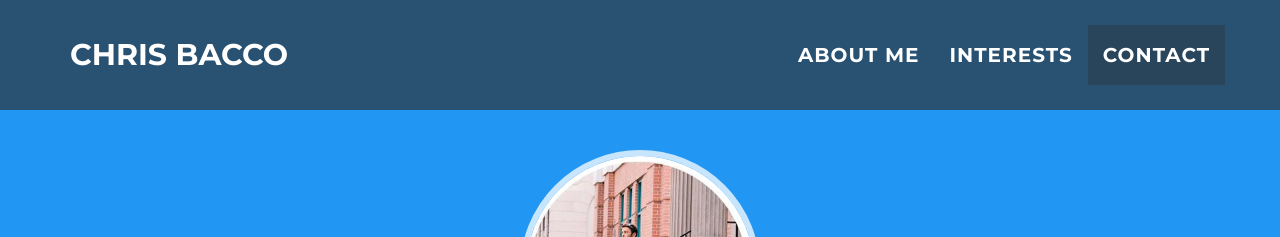
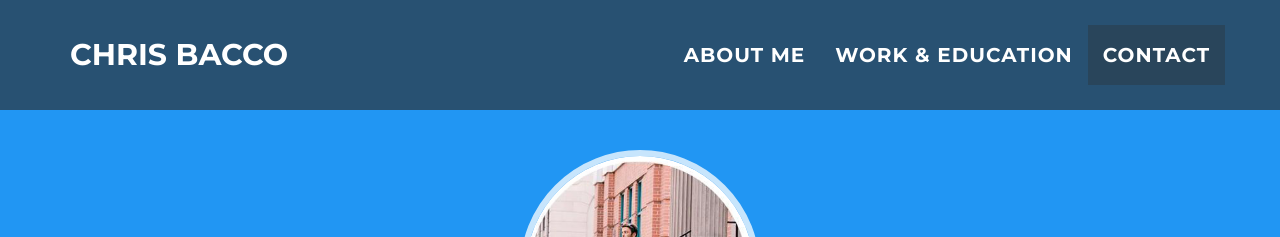
Before and after one commit to cbacco/cbacco.github.io, a Jekyll site: the page built from index.html, in a window 1280 px wide. Shown: the top 237 px of the page. Built offline with Jekyll 4.4.1, drawn with Linux system fonts in a browser that asks for light colours.

Commit message:
Update _layouts/default.html

```diff
--- a/_layouts/default.html
+++ b/_layouts/default.html
@@ -59,7 +59,7 @@
                        <a href="#about">About Me</a>
                    </li>
                    <li class="page-scroll">
-                       <a href="#interests">Interests</a>
+                       <a href="#interests">Work & Education</a>
                    </li>
                    <li class="page-scroll">
                        <a href="#contact">Contact</a>
```
